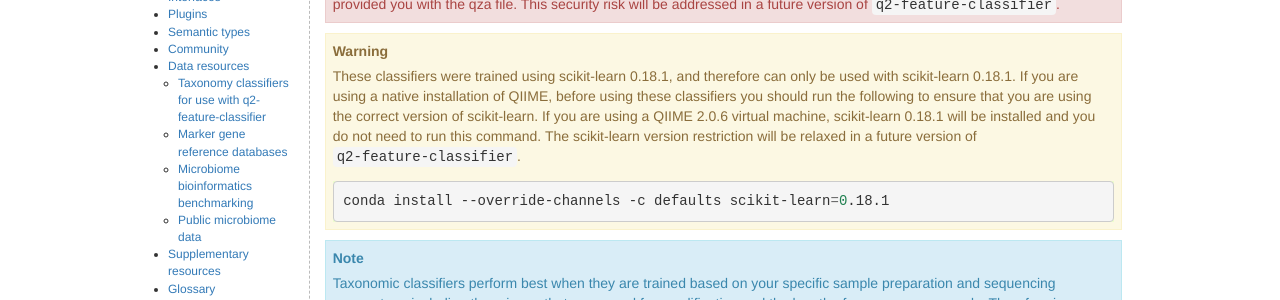
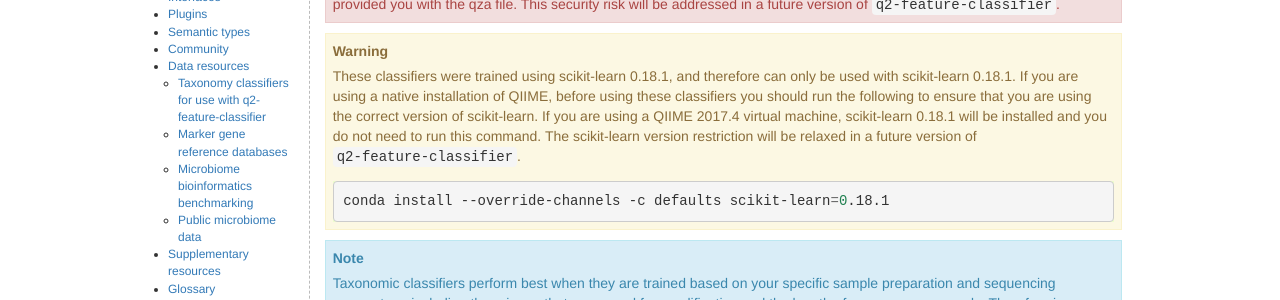
Before and after one commit to qiime2/docs, a Sphinx documentation site: the page built from source/data-resources.rst, in a window 1280 px wide. Shown: the part 394-694 px from the top of the page. Built offline with Sphinx 7.4.7, drawn with Linux system fonts in a browser that asks for light colours; pages that are not in the unit, such as notebooks, are missing from menus; the version number could not be read and is left out.

Commit message:
BUG: Update QIIME 2 release in trained classifiers (#141)
Fixes #135

```diff
--- a/source/data-resources.rst
+++ b/source/data-resources.rst
@@ -6,7 +6,7 @@
 
 .. danger:: Pre-trained classifiers that can be used with ``q2-feature-classifier`` currently present a security risk. If using a pre-trained classifier such as the ones provided here, you should trust the person who trained the classifier and the person who provided you with the qza file. This security risk will be addressed in a future version of ``q2-feature-classifier``.
 
-.. warning:: These classifiers were trained using scikit-learn 0.18.1, and therefore can only be used with scikit-learn 0.18.1. If you are using a native installation of QIIME, before using these classifiers you should run the following to ensure that you are using the correct version of scikit-learn. If you are using a QIIME 2.0.6 virtual machine, scikit-learn 0.18.1 will be installed and you do not need to run this command. The scikit-learn version restriction will be relaxed in a future version of ``q2-feature-classifier``.
+.. warning:: These classifiers were trained using scikit-learn 0.18.1, and therefore can only be used with scikit-learn 0.18.1. If you are using a native installation of QIIME, before using these classifiers you should run the following to ensure that you are using the correct version of scikit-learn. If you are using a QIIME 2017.4 virtual machine, scikit-learn 0.18.1 will be installed and you do not need to run this command. The scikit-learn version restriction will be relaxed in a future version of ``q2-feature-classifier``.
 
    .. command-block::
       :no-exec:
```
